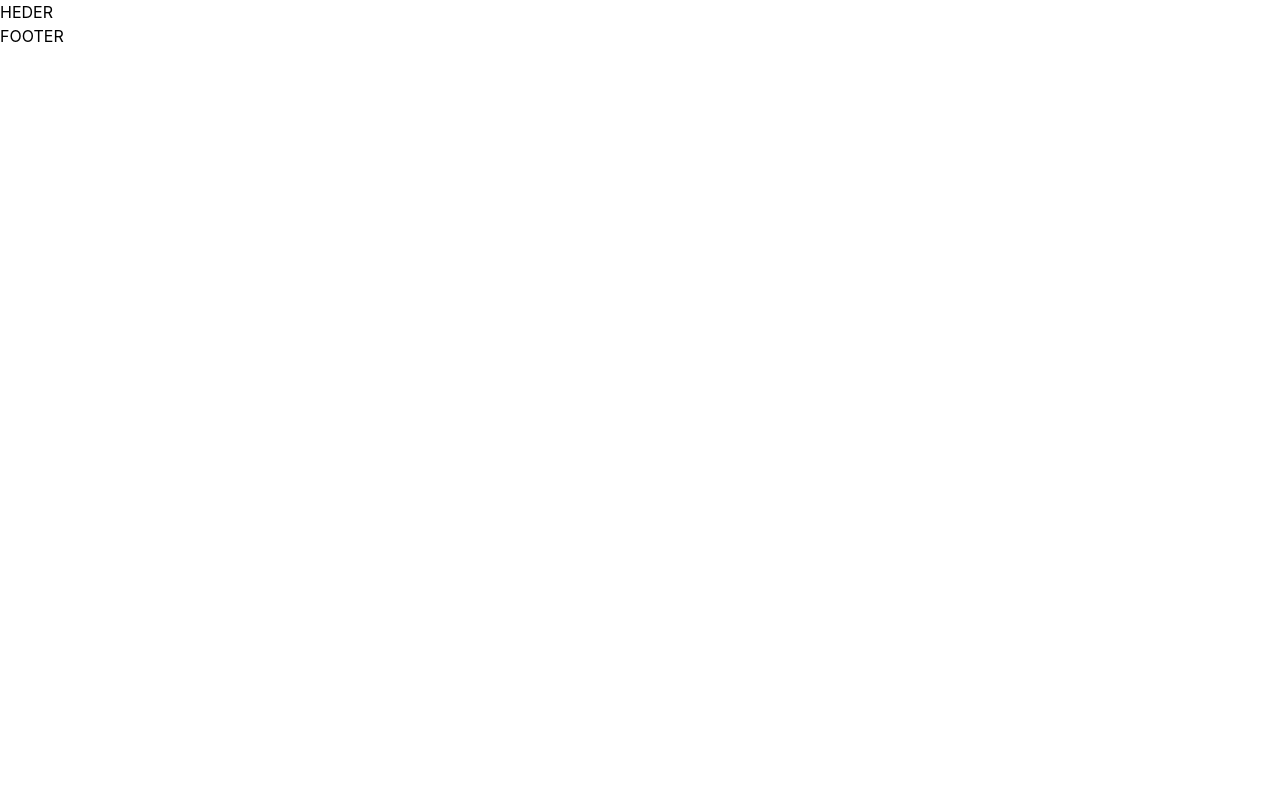
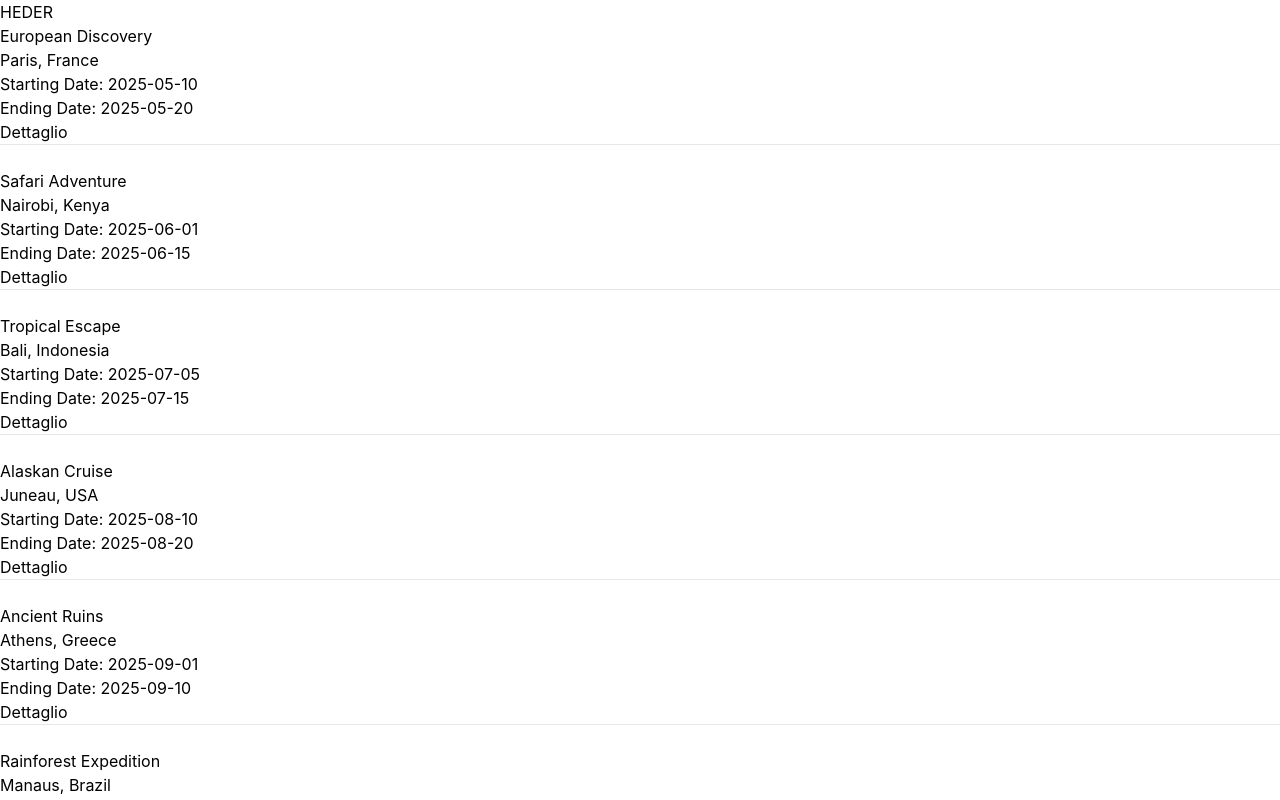
Before and after one commit to Simone-Fratini/Bool-travel, a React (Vite) app: page / in a window 1280 px wide. Shown: the top 800 px of the page. Built offline with nearby package versions, Linux system fonts and the light colour scheme.

Commit message:
ended basic TraveListPage

```diff
--- a/src/components/common/TravelComponent.jsx
+++ b/src/components/common/TravelComponent.jsx
@@ -5,12 +5,13 @@ export default function TravelComponent({ tripData }) {
         <div className="one-trip">
             <div>
                 <h2>{tripData.tripName}</h2>
-                <h3>{location}</h3>
+                <h3>{tripData.location}</h3>
             </div>
             <div>
                 <p>Starting Date: {tripData.startDate}</p>
-                <p>Ending Date: {tripData.startDate}</p>
+                <p>Ending Date: {tripData.endDate}</p>
             </div>
         </div>
+
     )
 }
--- a/src/components/layout/DefaultLayout.jsx
+++ b/src/components/layout/DefaultLayout.jsx
@@ -8,7 +8,9 @@ export default function DefaultLayout() {
     return (
         <>
             <HeaderComponent />
-            <Outlet />
+            <main>
+                <Outlet />
+            </main>
             <FooterComponent />
         </>
     )
--- a/src/components/pages/TravelListPage.jsx
+++ b/src/components/pages/TravelListPage.jsx
@@ -1,13 +1,25 @@
 
 import TravelComponent from "../common/TravelComponent"
-import { trips, guides, clients } from "../../models/db_trips"
+import { trips } from "../../models/db_trips.js"
+
+
 
 export default function TravelListPage() {
+
     return (
-        <main>
-            {/* {trips.map((trip) => {
-                return <TravelComponent key={trip.id} tripData={trip} />
-            })} */}
-        </main>
+        <>
+            {
+                trips.map((trip) => {
+                    return (
+                        <div key={trip.id}>
+                            <TravelComponent tripData={trip} />
+                            <button>Dettaglio</button>
+                            <hr />
+                            <br />
+                        </div>
+                    )
+                })
+            }
+        </>
     )
 }
```
